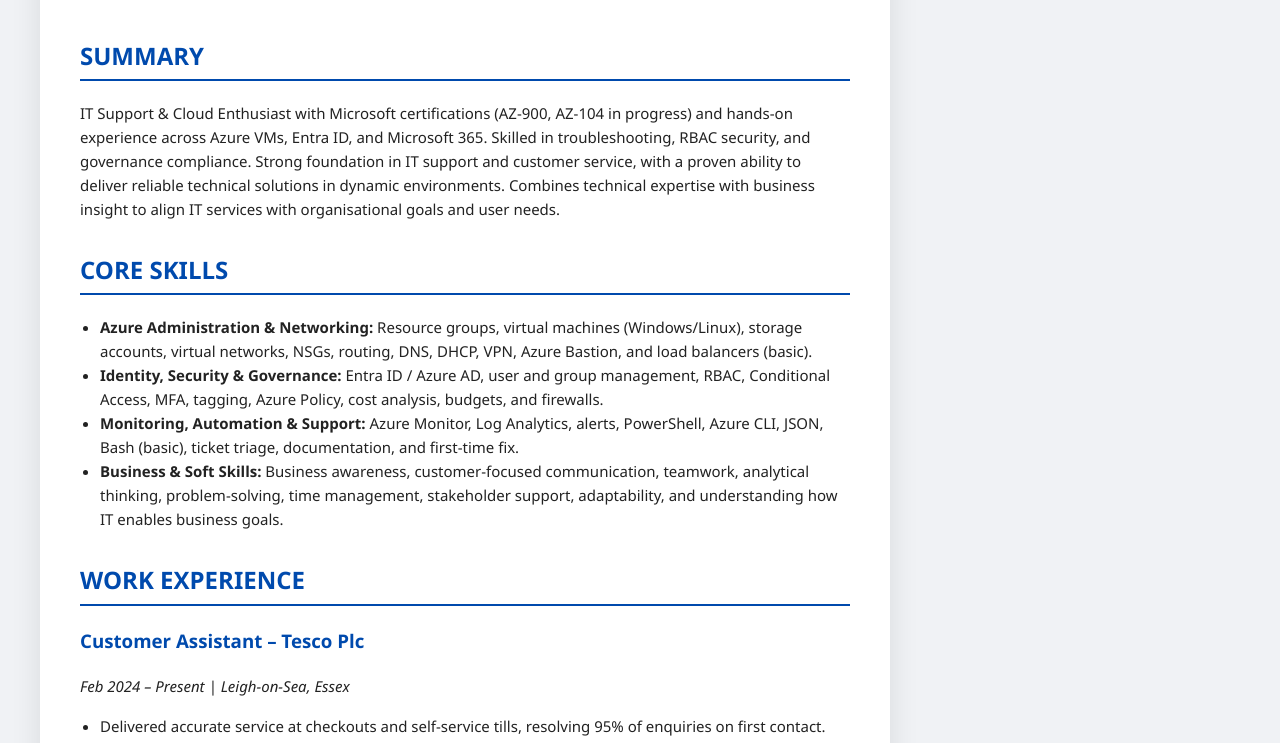
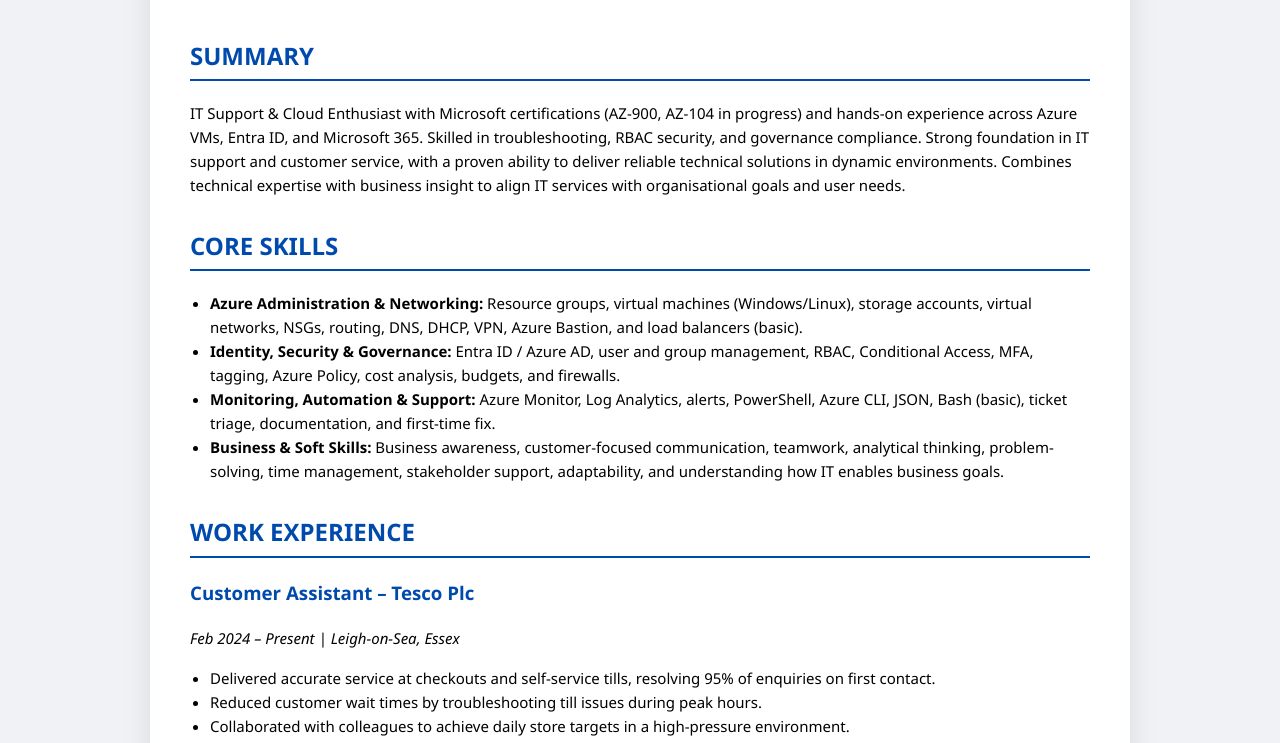
Before and after one commit to AhzidLabs/cloud-resume, a plain HTML site: page index.html in a window 1280 px wide. Shown: the part 195-938 px from the top of the page. Drawn offline with Linux system fonts and the light colour scheme.

Commit message:
Clean up CSS: remove duplicate body block

```diff
--- a/style.css
+++ b/style.css
@@ -1,12 +1,3 @@
-body {
-    font-family: "Segoe UI", Arial, sans-serif;
-    margin: 40px auto;
-    max-width: 850px;
-    line-height: 1.6;
-    color: #222;
-    background-color: #fdfdfd;
-}
-
 h1, h2, h3 {
     color: #004aad;
 }
```
